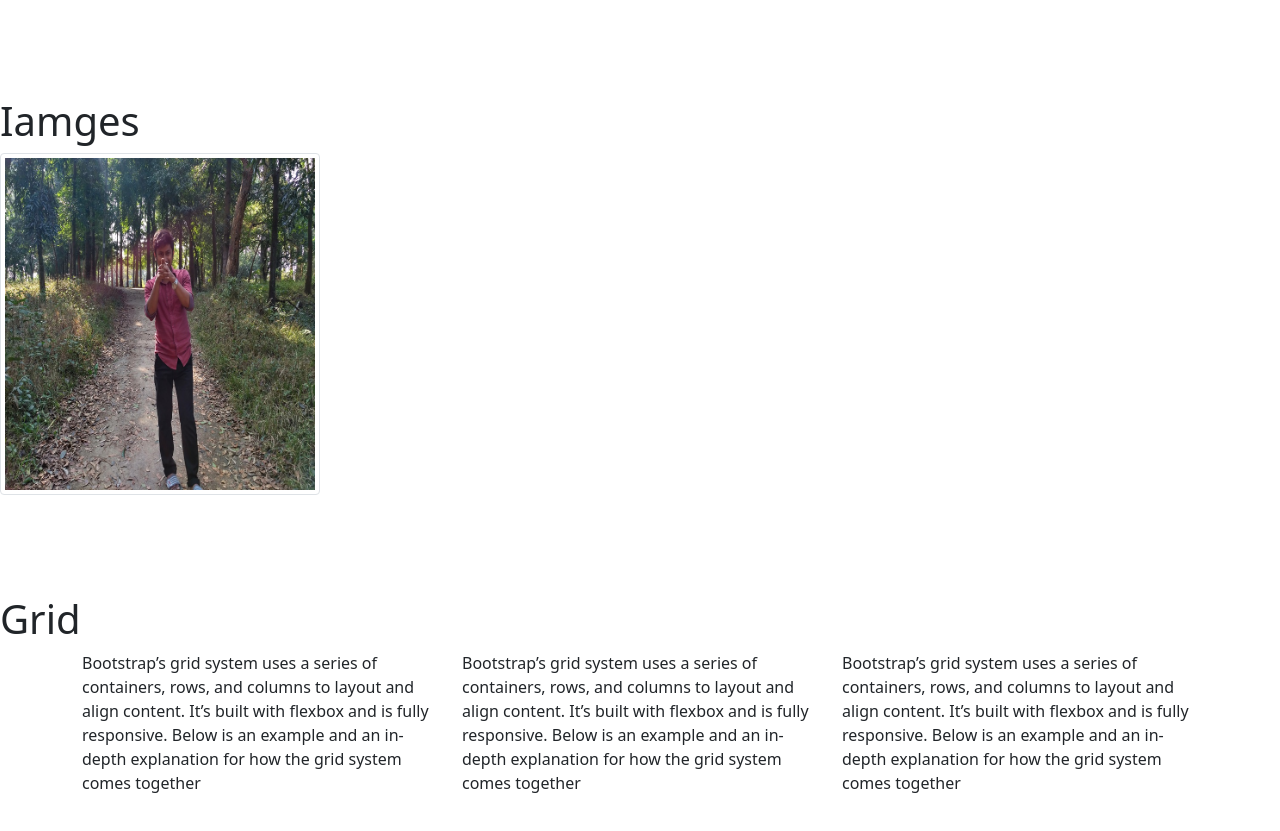
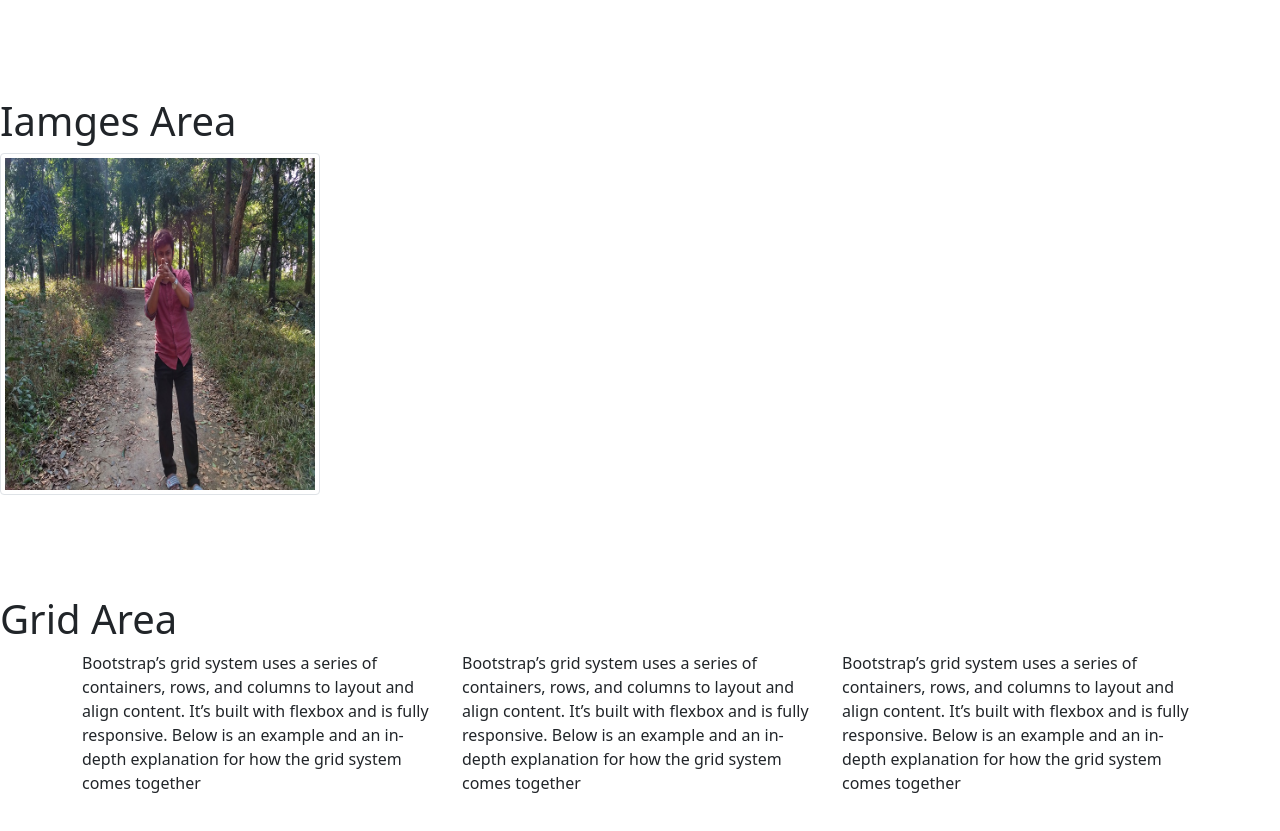
Before and after one commit to defahimmf/bootstrap-practice, a plain HTML site: page index.html in a window 1280 px wide. Shown: the part 2098-2929 px from the top of the page. Drawn offline with nearby package versions, Linux system fonts and the light colour scheme.

Commit message:
second commit

```diff
--- a/index.html
+++ b/index.html
@@ -140,10 +140,10 @@
           </div>
         </div>
       </div>
-      <h1>Iamges</h1>
+      <h1>Iamges Area</h1>
       <img class="img-fluid w-25 img-thumbnail" src="image/profile2.jpg" alt="">
 
-      <h1>Grid</h1>
+      <h1>Grid Area</h1>
 
       <div class="container">
           <div class="row">
```
